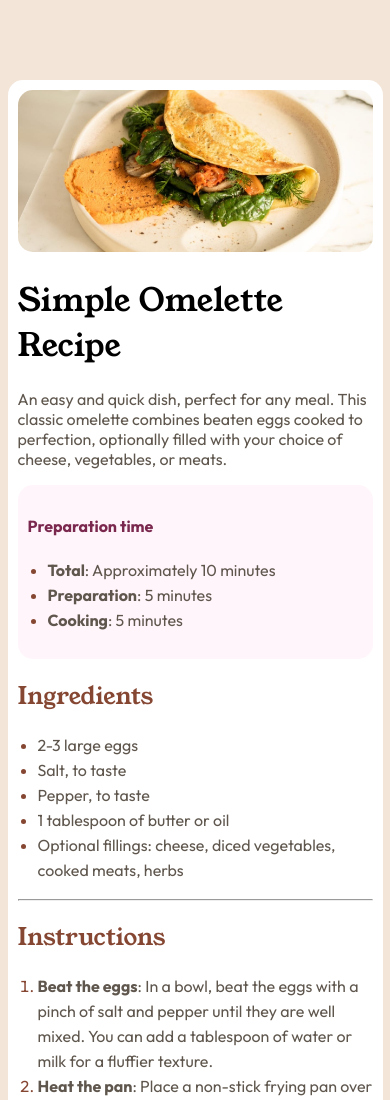
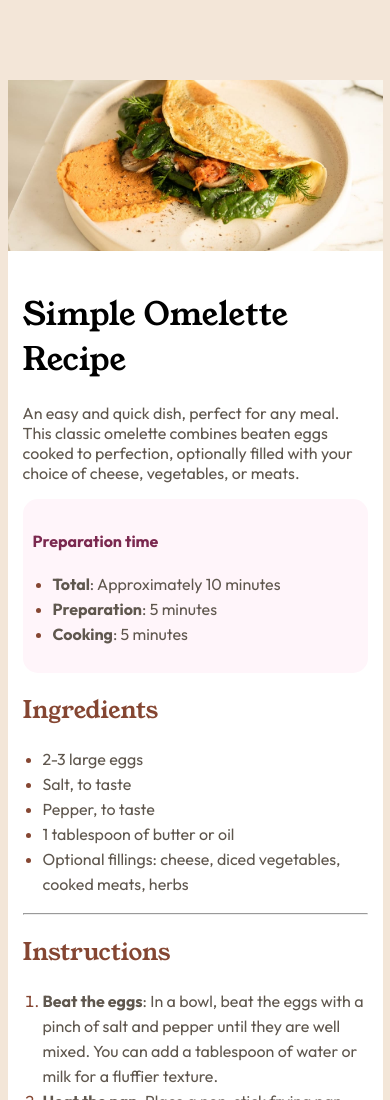
Before and after one commit to abandonedwaffle/recipe_page, a plain HTML site: page index.html in a window 390 px wide. Shown: the top 1100 px of the page. Drawn offline with Linux system fonts and the light colour scheme.

Commit message:
added media query for mobile

```diff
--- a/style.css
+++ b/style.css
@@ -28,7 +28,7 @@ p {
     color: hsl(30, 10%, 34%);
 }
 img {
-    border-radius: 15px;
+    border-radius: 80px;
 }
 h1 {
     font-family: "Young Serif", serif;
@@ -60,17 +60,20 @@ li::marker {
 
 .main {
     background-color: white;
-    height: 1530px;
+    height: auto;
     width: 750px;
-    padding: 40px;
     border-radius: 15px;
     margin-top: 80px;
     margin-bottom: 80px;
 
 }
+.arcCont {
+    padding: 40px;
+}
 .image-container img {
     height: 100%;
     width: 100%;
+    padding: 40px;
 }
 .prepare-container {
     background-color: hsl(330, 100%, 98%);
@@ -141,8 +144,21 @@ li::marker {
 
 @media all and (max-width: 800px) {
     .main {
-        padding: 10px;
+        /* padding: 10px; */
         width: 375px;
         height: auto;
     }
+    .arcCont {
+        padding: 15px;
+    }
+    img {
+        border-radius: 0;
+
+    }
+    .image-container img {
+        padding: 0px;
+    }
+    .main {
+        border-radius: 0;
+    }
 }
```
